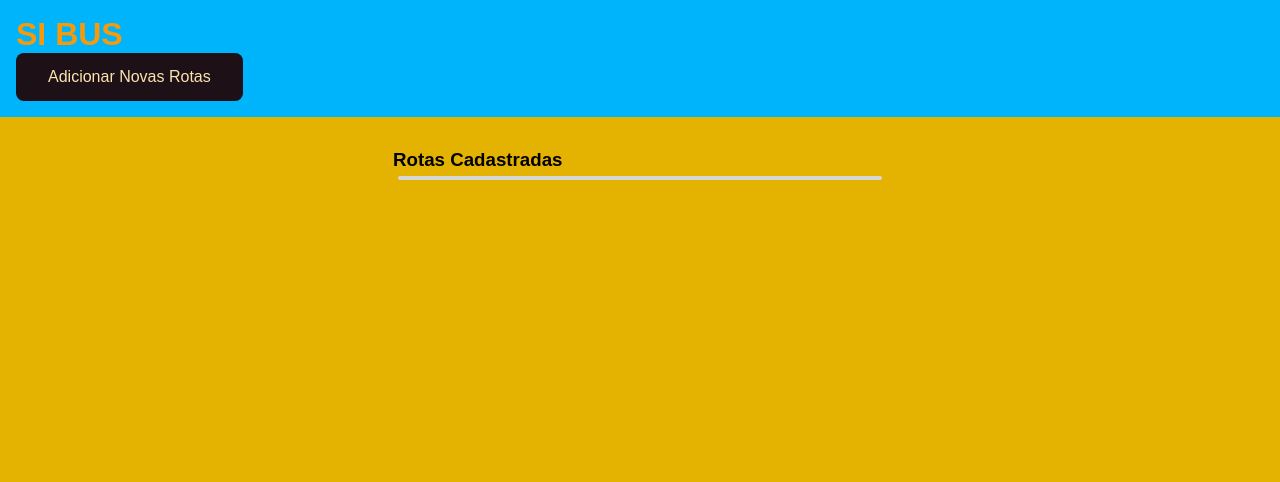
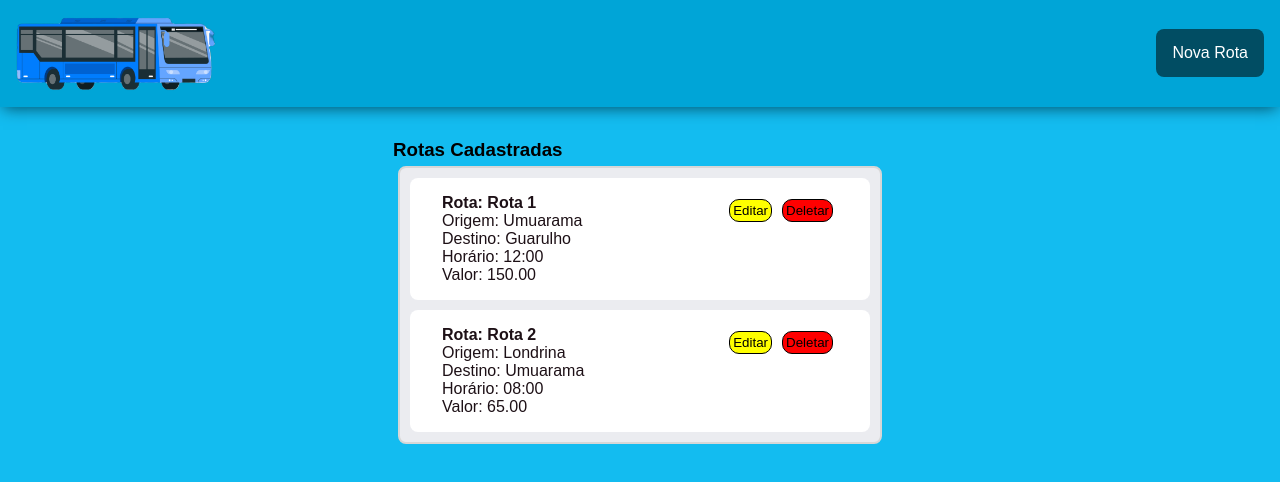
Before and after one commit to Eduardo-Montanhani/Hacktoon2, a React (Vite) app in the folder project-ts/: page / in a window 1280 px wide. Shown: the top 482 px of the page. Built offline with nearby package versions, Linux system fonts and the light colour scheme; data requests are answered from the project's data file.

Commit message:
melhorias no layout

```diff
--- a/project-ts/db.json
+++ b/project-ts/db.json
@@ -1,3 +1,20 @@
 {
-  "rotas": []
+  "rotas": [
+    {
+      "nome": "Rota 1",
+      "rotaInicial": "Umuarama",
+      "rotaFinal": "Guarulho",
+      "horario": "12:00",
+      "preco": "150.00",
+      "id": 1
+    },
+    {
+      "nome": "Rota 2",
+      "rotaInicial": "Londrina",
+      "rotaFinal": "Umuarama",
+      "horario": "08:00",
+      "preco": "65.00",
+      "id": 2
+    }
+  ]
 }
--- a/project-ts/src/components/Header/index.tsx
+++ b/project-ts/src/components/Header/index.tsx
@@ -7,14 +7,13 @@ interface PropsHeader {
 export const Header = (props: PropsHeader) => {
     return(
         <Container>
-            <h1>SI BUS</h1>
+            <img src="/logobus.png" alt="logo" />
             <div>
                 <button
                     type="button"
                     onClick={props.abrirModal}
-
                 >
-                    Adicionar Novas Rotas
+                    Nova Rota
                 </button>
             </div>
         </Container>
--- a/project-ts/src/components/Header/styles.ts
+++ b/project-ts/src/components/Header/styles.ts
@@ -4,8 +4,10 @@ export const Container = styled.header`
     background-color: var(--blue);
     padding: 1rem 1rem 1rem;
     border: 20px;
+    display: flex;
     align-items: center;
     justify-content: space-between;
+    box-shadow: 0px 4px 15px -3px rgba(1, 77, 99);
 
     h1 {
         color: #f69a0b;
@@ -13,10 +15,10 @@ export const Container = styled.header`
 
     button {
         font-size: 1rem;
-        color: #fbe4ae;
+        color: #fff;
         background-color: var(--blue-light);
-        border: 0;
-        padding: 0 2rem;
+        border: 2px;
+        padding: 0 1rem;
 
         border-radius: 8px;
         height: 3rem;
@@ -24,9 +26,17 @@ export const Container = styled.header`
         transition: 1s;
 
         &:hover {
-            /* filter: brightness(0.9); */
-            background-color: #e4b302;
+            background-color: #037fa3;
+            border: 2px solid;
+            box-shadow: 0 0 10px rgba(255, 255, 255, 0.5);
         }
 
     }
-`
+
+    img {
+        max-width:200px;
+        max-height:100px;
+        width: auto;
+        height: auto;
+    }
+    `
--- a/project-ts/src/components/ListRotas/index.tsx
+++ b/project-ts/src/components/ListRotas/index.tsx
@@ -9,7 +9,7 @@ interface PropsListTarefas {
 
 export function ListTarefas(props: PropsListTarefas) {
     //chamou o funEditarTarefa do Context
-    const { rotas, funEditarRota, deleteRota} = useContext(RotaContext)
+    const { rotas, funEditarRota, deleteRota } = useContext(RotaContext)
 
 
 
@@ -39,7 +39,7 @@ export function ListTarefas(props: PropsListTarefas) {
                                             </div>
                                             <div>
 
-                                        <button type='button'
+                                                <button type='button' className='btn-editar'
                                                     onClick={() => {
                                                         //o editar é para ajuste tecnico
                                                         funEditarRota({ editar: true, rota: rota })
@@ -48,9 +48,7 @@ export function ListTarefas(props: PropsListTarefas) {
                                                 >
                                                     Editar
                                                 </button>
-                                    </div>
-                                    <div>
-                                        <button type='button'
+                                                <button type='button' className='btn-delete'
                                                     onClick={() => {
                                                         deleteRota(rota)
                                                     }}
@@ -58,8 +56,6 @@ export function ListTarefas(props: PropsListTarefas) {
                                                     Deletar
                                                 </button>
                                             </div>
-
-
                                         </li>
                                     )
                                 })
--- a/project-ts/src/components/ListRotas/styles.ts
+++ b/project-ts/src/components/ListRotas/styles.ts
@@ -33,9 +33,23 @@ export const Container = styled.div`
             justify-content: space-between;
 
         }
-        button{
+
+        button {
+            margin: 5px;
+        }
+
+        .btn-editar{
+            background-color: yellow;
+            padding: 3px;
+            border: 1px solid;
+            border-radius: 10px;
+        }
+
+        .btn-delete{
             background-color: red;
-            border-radius: 8px;
+            padding: 3px;
+            border: 1px solid;
+            border-radius: 10px;
         }
     }
 `
--- a/project-ts/src/styles/global.ts
+++ b/project-ts/src/styles/global.ts
@@ -3,12 +3,12 @@ import { createGlobalStyle } from 'styled-components'
 export const GlobalStyle = createGlobalStyle`
 
     :root {
-        --background: #e4b302;
-        --blue: #00b4fc;
+        --background: #13bcf0;
+        --blue: #00a5d7;
         --text-body: #1d1016;
         --background-modal: #fdd86e;
 
-        --blue-light: #1d1016;
+        --blue-light: #014d63;
     }
 
     * {
```
Also changed, not shown: project-ts/public/logo.png (added), project-ts/public/logobus.png (added). Lines whose indentation alone changed are shown as unchanged.
